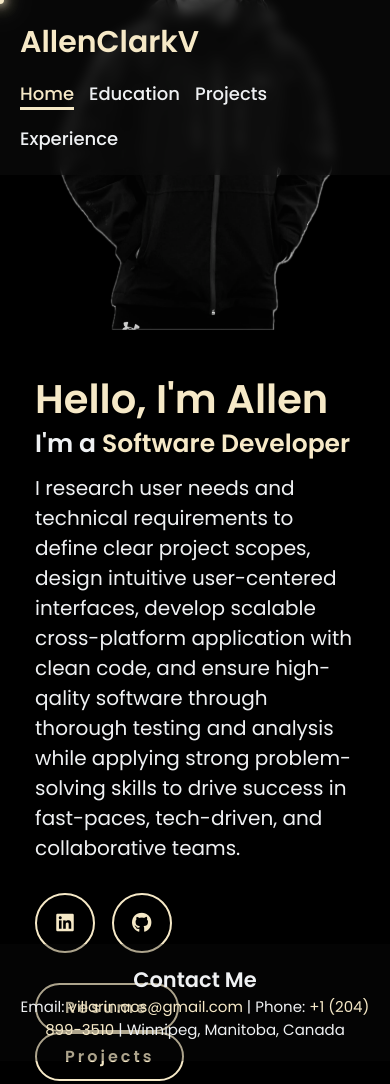
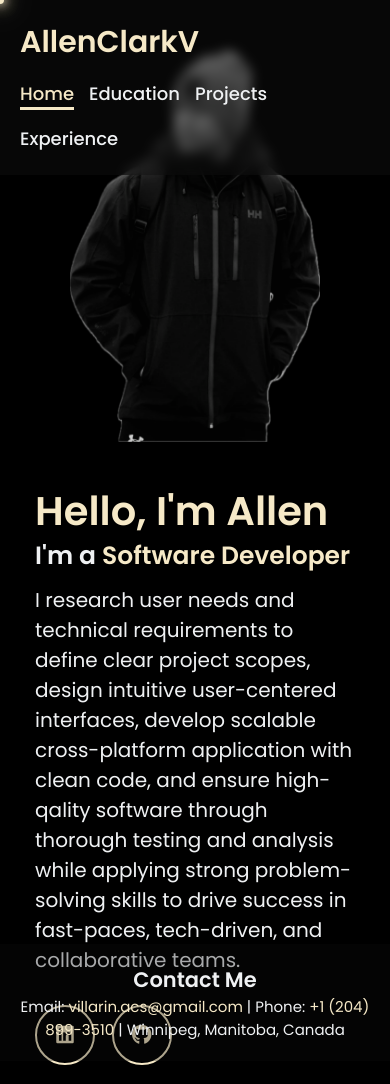
Before and after one commit to AllenClarkV/Codecademy, a plain HTML site: page index.html in a window 390 px wide. Shown: the top 1084 px of the page. Drawn offline with Linux system fonts and the light colour scheme.

Commit message:
image resizing

```diff
--- a/style.css
+++ b/style.css
@@ -192,13 +192,9 @@ span {
   font-size: 1.6rem;
 }
 
-.home-img {
-  border-radius: 50%;
-}
-
 .home-img img {
   position: relative;
-  width: 30vw;
+  width: 25vw;
   box-shadow: 0 0 25px solid #f6e9c7;
   transition: 0.2s linear;
 }
@@ -319,8 +315,8 @@ span {
   }
 
   .home-img img {
-    width: 70vw;
-    margin-top: 4rem;
+    width: 25rem;
+    margin-top: 30rem;
   }
 }
 
@@ -532,7 +528,8 @@ footer a:hover {
   pointer-events: none; /* Let clicks go through */
   border-radius: 50%;
   background: #f6e9c7;
-  box-shadow: 0 0 8px #f6e9c7, 0 0 15px #f6e9c7, 0 0 20px #f6e9c7, 0 0 40px #f6e9c7;
+  box-shadow: 0 0 8px #f6e9c7, 0 0 15px #f6e9c7, 0 0 20px #f6e9c7,
+    0 0 40px #f6e9c7;
   transform: translate(-50%, -50%);
   transition: background 0.3s ease;
   z-index: 9999;
```
Also changed, not shown: index.html (+0 -1 lines).
